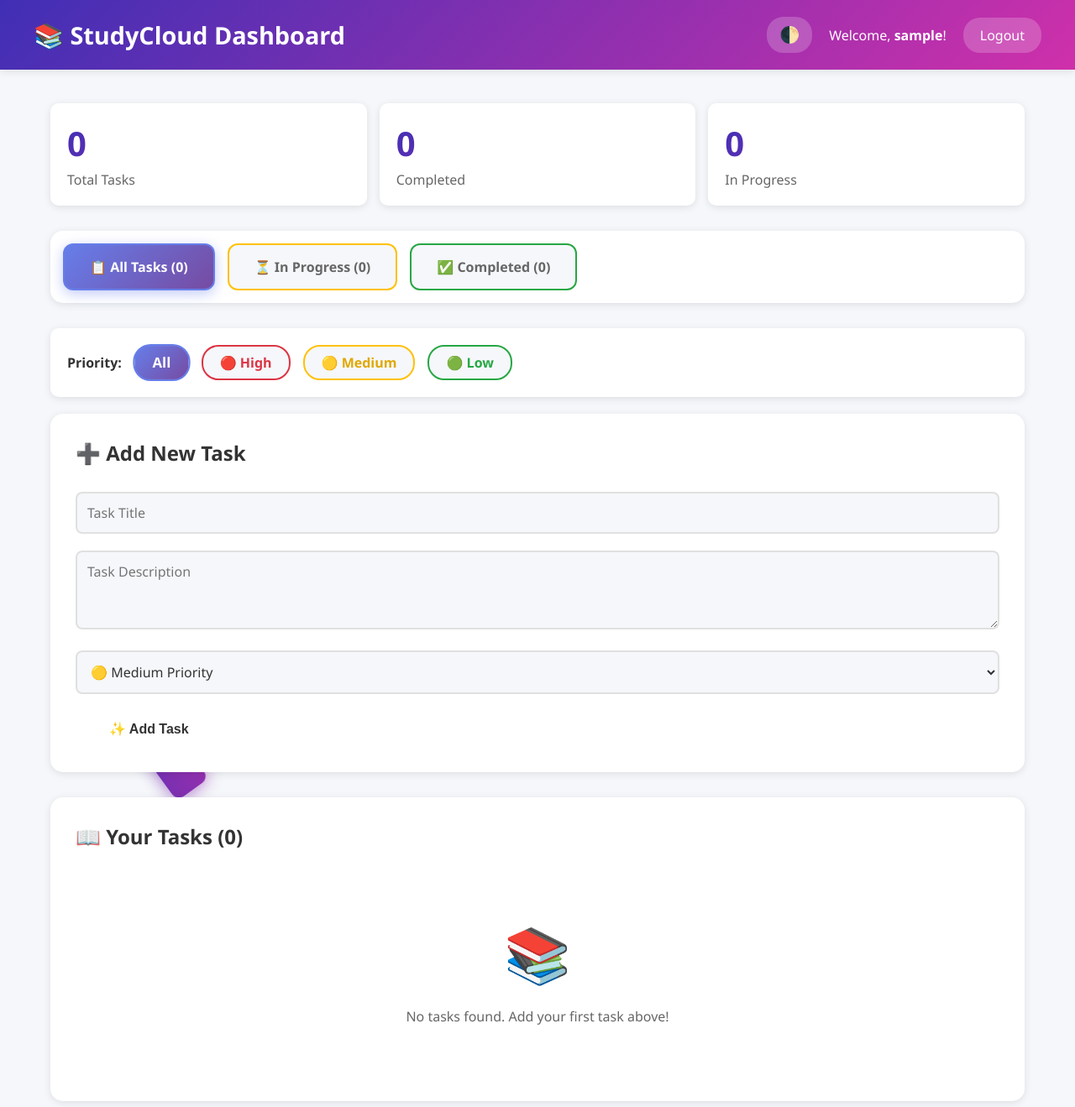
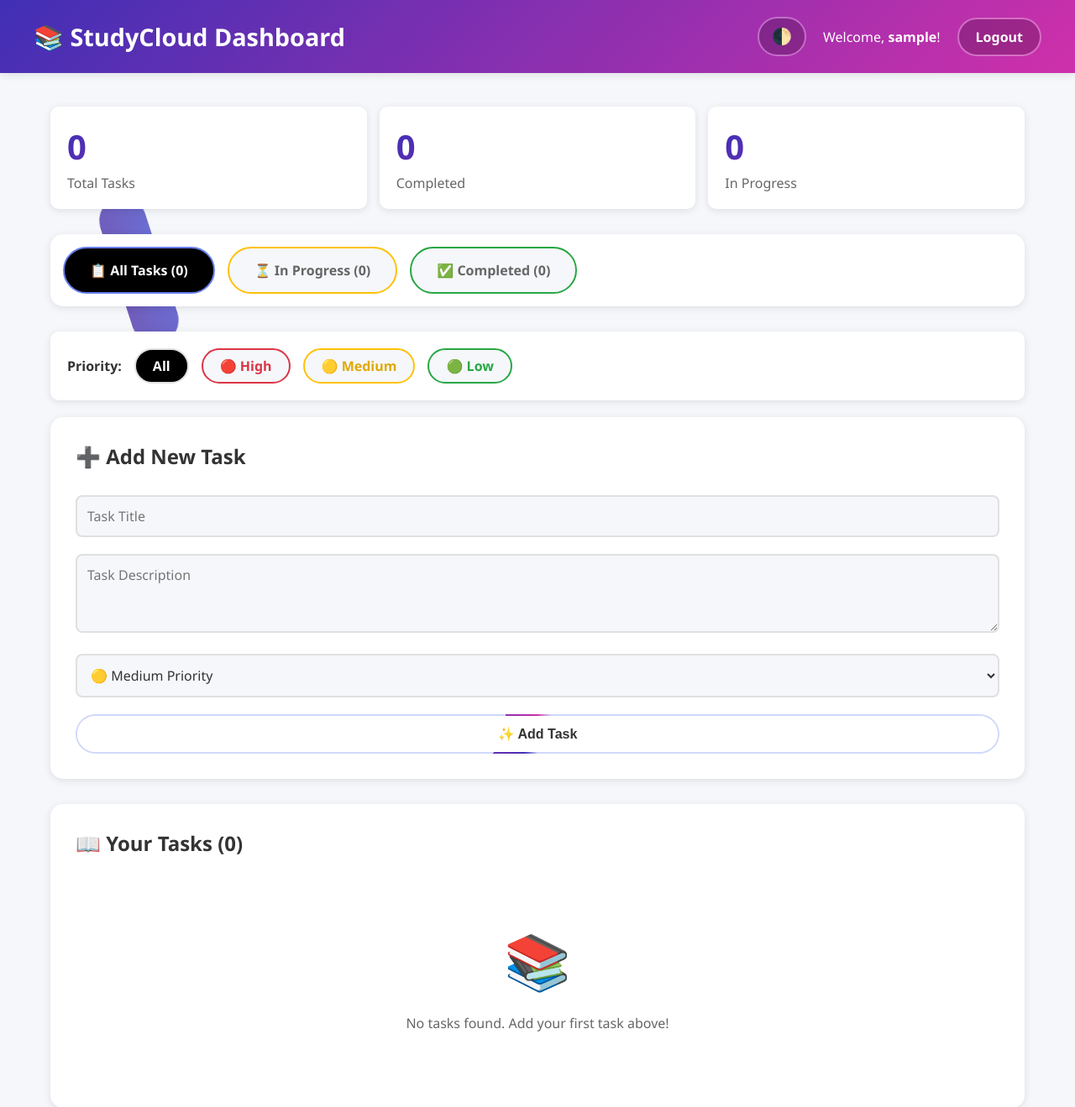
Before and after one commit to eddaoudiaamir/StudyCloud, a Flask app: page /dashboard in a window 1280 px wide. Shown: the top 1319 px of the page at 84% size. Run offline with Flask 3, Linux system fonts and the light colour scheme; the visitor is signed in with stand-in values (Sample User, id 1); data that the repository does not hold is empty.

Commit message:
Update dashboard.html

```diff
--- a/templates/dashboard.html
+++ b/templates/dashboard.html
@@ -53,32 +53,92 @@
             gap: 20px;
         }
 
+        /* ANIMATED THEME TOGGLE BUTTON */
         .theme-toggle {
-            background: rgba(255,255,255,0.2);
-            border: none;
+            user-select: none;
+            position: relative;
+            border-radius: 100px;
             color: white;
+            font-weight: 600;
+            font-size: 1.2em;
+            padding: 0;
+            border: 2px solid rgba(255, 255, 255, 0.3);
+            cursor: pointer;
+            background: transparent;
+            transition: all 0.16s ease-out;
+        }
+
+        .theme-toggle:active {
+            scale: 0.95;
+        }
+
+        .btn-content-toggle {
+            display: flex;
+            align-items: center;
+            justify-content: center;
             padding: 10px 15px;
-            border-radius: 20px;
-            cursor: pointer;
-            font-size: 1.2em;
-            transition: all 0.3s;
+            border-radius: inherit;
+            position: relative;
+            z-index: 2;
+        }
+
+        .btn-content-toggle::before {
+            content: '';
+            position: absolute;
+            inset: 0;
+            border-radius: inherit;
+            background: rgba(0, 0, 0, 0.2);
+            opacity: 1;
+            z-index: -1;
         }
 
         .theme-toggle:hover {
-            background: rgba(255,255,255,0.3);
             transform: scale(1.1);
         }
 
+        /* ANIMATED LOGOUT BUTTON */
         .logout-btn {
-            background: rgba(255,255,255,0.2);
+            user-select: none;
+            position: relative;
+            border-radius: 100px;
             color: white;
-            padding: 10px 20px;
-            border-radius: 20px;
+            font-weight: 600;
+            padding: 0;
+            border: 2px solid rgba(255, 255, 255, 0.3);
+            cursor: pointer;
+            background: transparent;
+            transition: all 0.16s ease-out;
             text-decoration: none;
-            transition: background 0.3s;
+            display: inline-block;
         }
 
-        .logout-btn:hover { background: rgba(255,255,255,0.3); }
+        .logout-btn:active {
+            scale: 0.95;
+        }
+
+        .btn-content-logout {
+            display: flex;
+            align-items: center;
+            justify-content: center;
+            padding: 10px 20px;
+            border-radius: inherit;
+            position: relative;
+            z-index: 2;
+        }
+
+        .btn-content-logout::before {
+            content: '';
+            position: absolute;
+            inset: 0;
+            border-radius: inherit;
+            background: rgba(0, 0, 0, 0.2);
+            opacity: 1;
+            z-index: -1;
+        }
+
+        .logout-btn:hover {
+            background: rgba(255, 255, 255, 0.2);
+        }
 
         .container {
             max-width: 1200px;
@@ -99,37 +159,76 @@
         }
 
         .tab {
+            user-select: none;
+            position: relative;
             padding: 15px 30px;
-            border-radius: 12px;
+            border-radius: 100px;
             cursor: pointer;
             transition: all 0.3s;
-            border: 2px solid transparent;
             font-weight: 600;
             text-decoration: none;
             color: var(--text-secondary);
             background: var(--bg-secondary);
-            position: relative;
+            border: 2px solid transparent;
+        }
+
+        .tab:active {
+            scale: 0.97;
         }
 
         .tab.all { border-color: #667eea; }
         .tab.all.active {
-            background: linear-gradient(135deg, #667eea 0%, #764ba2 100%);
+            background: #000;
             color: white;
-            box-shadow: 0 4px 15px rgba(102, 126, 234, 0.4);
+            position: relative;
+        }
+
+        .tab.all.active::before {
+            content: '';
+            position: absolute;
+            inset: -2px;
+            border-radius: inherit;
+            background: conic-gradient(from 0deg, #667eea, #764ba2, #667eea);
+            animation: spin 3s linear infinite;
+            z-index: -1;
         }
 
         .tab.incomplete { border-color: #ffc107; }
         .tab.incomplete.active {
-            background: linear-gradient(135deg, #ffc107 0%, #ff9800 100%);
+            background: #000;
             color: white;
-            box-shadow: 0 4px 15px rgba(255, 193, 7, 0.4);
+            position: relative;
+        }
+
+        .tab.incomplete.active::before {
+            content: '';
+            position: absolute;
+            inset: -2px;
+            border-radius: inherit;
+            background: conic-gradient(from 0deg, #ffc107, #ff9800, #ffc107);
+            animation: spin 3s linear infinite;
+            z-index: -1;
         }
 
         .tab.complete { border-color: #28a745; }
         .tab.complete.active {
-            background: linear-gradient(135deg, #28a745 0%, #20c997 100%);
+            background: #000;
             color: white;
-            box-shadow: 0 4px 15px rgba(40, 167, 69, 0.4);
+            position: relative;
+        }
+
+        .tab.complete.active::before {
+            content: '';
+            position: absolute;
+            inset: -2px;
+            border-radius: inherit;
+            background: conic-gradient(from 0deg, #28a745, #20c997, #28a745);
+            animation: spin 3s linear infinite;
+            z-index: -1;
+        }
+
+        @keyframes spin {
+            to { rotate: 360deg; }
         }
 
         .tab:hover:not(.active) {
@@ -150,8 +249,10 @@
         }
 
         .filter-btn {
+            user-select: none;
+            position: relative;
             padding: 8px 20px;
-            border-radius: 20px;
+            border-radius: 100px;
             border: 2px solid var(--border-color);
             background: var(--bg-secondary);
             cursor: pointer;
@@ -161,32 +262,65 @@
             font-weight: 600;
         }
 
-        .filter-btn.active {
-            transform: scale(1.05);
+        .filter-btn:active {
+            scale: 0.95;
         }
 
-        .filter-btn.priority-all.active {
-            background: linear-gradient(135deg, #667eea 0%, #764ba2 100%);
+        .filter-btn.active {
+            background: #000;
             color: white;
-            border-color: #667eea;
+        }
+
+        .filter-btn.priority-all.active::before {
+            content: '';
+            position: absolute;
+            inset: -2px;
+            border-radius: inherit;
+            background: conic-gradient(from 0deg, #667eea, #764ba2, #667eea);
+            animation: spin 2s linear infinite;
+            z-index: -1;
         }
 
         .filter-btn.priority-high { border-color: #dc3545; color: #dc3545; }
         .filter-btn.priority-high.active {
-            background: linear-gradient(135deg, #dc3545 0%, #c82333 100%);
             color: white;
+        }
+        .filter-btn.priority-high.active::before {
+            content: '';
+            position: absolute;
+            inset: -2px;
+            border-radius: inherit;
+            background: conic-gradient(from 0deg, #dc3545, #c82333, #dc3545);
+            animation: spin 2s linear infinite;
+            z-index: -1;
         }
 
         .filter-btn.priority-medium { border-color: #ffc107; color: #e0a800; }
         .filter-btn.priority-medium.active {
-            background: linear-gradient(135deg, #ffc107 0%, #ff9800 100%);
             color: white;
+        }
+        .filter-btn.priority-medium.active::before {
+            content: '';
+            position: absolute;
+            inset: -2px;
+            border-radius: inherit;
+            background: conic-gradient(from 0deg, #ffc107, #ff9800, #ffc107);
+            animation: spin 2s linear infinite;
+            z-index: -1;
         }
 
         .filter-btn.priority-low { border-color: #28a745; color: #28a745; }
         .filter-btn.priority-low.active {
-            background: linear-gradient(135deg, #28a745 0%, #20c997 100%);
             color: white;
+        }
+        .filter-btn.priority-low.active::before {
+            content: '';
+            position: absolute;
+            inset: -2px;
+            border-radius: inherit;
+            background: conic-gradient(from 0deg, #28a745, #20c997, #28a745);
+            animation: spin 2s linear infinite;
+            z-index: -1;
         }
 
         .card {
@@ -224,54 +358,77 @@
             border-color: #667eea;
         }
 
-        /* ANIMATED BUTTON STYLING */
-        .btn-wrapper {
+        /* ANIMATED SUBMIT BUTTON */
+        .btn-animated {
+            user-select: none;
             position: relative;
-            display: inline-block;
+            border-radius: 100px;
+            color: var(--text-primary);
+            font-weight: 600;
+            font-size: 1rem;
+            padding: 0;
+            border: 2px solid rgba(102, 126, 234, 0.3);
+            cursor: pointer;
+            background: var(--bg-card);
+            transition: all 0.16s ease-out;
+            width: 100%;
             margin-top: 10px;
         }
 
-        .btn-wrapper::before,
-        .btn-wrapper::after {
+        .btn-animated:active {
+            translate: 0 1px;
+            scale: 0.99;
+        }
+
+        .btn-content {
+            display: flex;
+            align-items: center;
+            justify-content: center;
+            gap: 0.5rem;
+            padding: 12px 40px;
+            border-radius: inherit;
+            position: relative;
+            z-index: 2;
+        }
+
+        .btn-content::before {
             content: '';
             position: absolute;
-            inset: -2px;
-            border-radius: 10px;
-            background: conic-gradient(
-                from 0deg,
-                #402fb5,
-                #cf30aa,
-                #402fb5
-            );
-            animation: rotate 4s linear infinite;
+            inset: 0;
+            border-radius: inherit;
+            background: var(--bg-card);
+            opacity: 1;
             z-index: -1;
         }
 
-        .btn-wrapper::after {
-            filter: blur(10px);
-            opacity: 0.7;
+        .btn-border {
+            position: absolute;
+            inset: -2px;
+            border: 2px solid transparent;
+            -webkit-mask: linear-gradient(#fff 0 0) padding-box, linear-gradient(#fff 0 0) border-box;
+            mask: linear-gradient(#fff 0 0) padding-box, linear-gradient(#fff 0 0) border-box;
+            -webkit-mask-composite: xor;
+            mask-composite: exclude;
+            border-radius: inherit;
         }
 
-        button {
-            padding: 12px 40px;
-            background: var(--bg-card);
-            color: var(--text-primary);
-            border: none;
-            border-radius: 8px;
-            font-size: 1em;
-            font-weight: 600;
-            cursor: pointer;
-            transition: all 0.3s;
-            position: relative;
-            z-index: 1;
-        }
-
-        button:hover {
-            transform: scale(1.02);
-        }
-
-        @keyframes rotate {
-            to { transform: rotate(360deg); }
+        .btn-border::after {
+            content: '';
+            width: 200%;
+            height: 200%;
+            background: conic-gradient(
+                from 0deg,
+                #0000 0 20%,
+                #402fb5 30%,
+                #cf30aa 70%,
+                #0000 80% 100%
+            );
+            position: absolute;
+            top: 50%;
+            left: 50%;
+            translate: -50% -50%;
+            z-index: -1;
+            animation: spin 2s infinite linear;
         }
 
         .task {
@@ -433,9 +613,13 @@
     <div class="header">
         <h1>📚 StudyCloud Dashboard</h1>
         <div class="user-info">
-            <button class="theme-toggle" onclick="toggleTheme()">🌓</button>
+            <button class="theme-toggle" onclick="toggleTheme()">
+                <span class="btn-content-toggle">🌓</span>
+            </button>
             <span>Welcome, <strong>{{ current_user.username }}</strong>!</span>
-            <a href="/logout" class="logout-btn">Logout</a>
+            <a href="/logout" class="logout-btn">
+                <span class="btn-content-logout">Logout</span>
+            </a>
         </div>
     </div>
 
@@ -510,9 +694,12 @@
                     <option value="medium" selected>🟡 Medium Priority</option>
                     <option value="high">🔴 High Priority</option>
                 </select>
-                <div class="btn-wrapper">
-                    <button type="submit">✨ Add Task</button>
-                </div>
+                <button type="submit" class="btn-animated">
+                    <span class="btn-content">
+                        <span>✨ Add Task</span>
+                    </span>
+                    <span class="btn-border"></span>
+                </button>
             </form>
         </div>
 
```
Also changed, not shown: other parts of templates/dashboard.html (+35 -12 lines).
